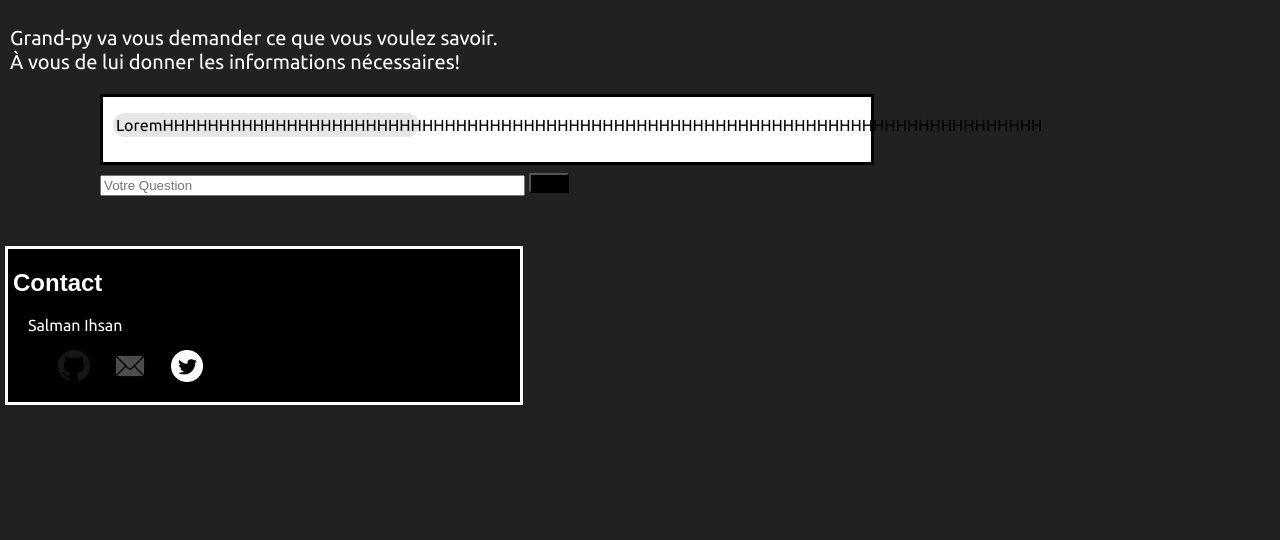
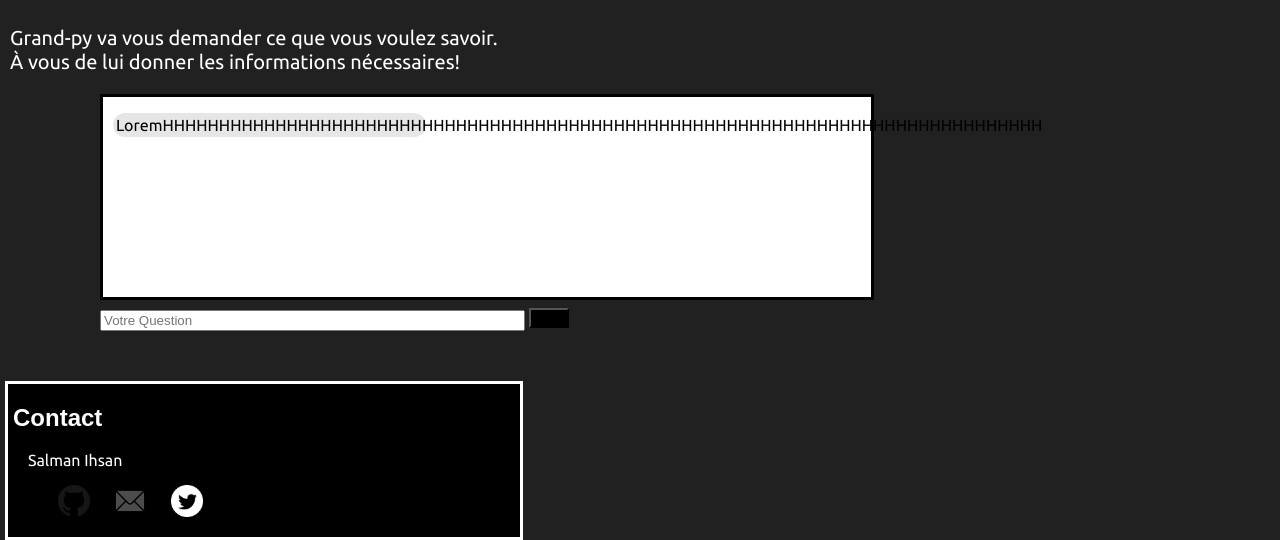
Before and after one commit to ihsan-salman/P7-GrandPy-Bot, a Flask app: page / in a window 1280 px wide. Shown: the part 164-704 px from the top of the page. Run offline with Flask 2, Linux system fonts and the light colour scheme.

Commit message:
css and html coding

```diff
--- a/GPbot_app/static/css/index.css
+++ b/GPbot_app/static/css/index.css
@@ -34,6 +34,7 @@ header
 #discussion
 {
 	border: solid;
+	height: 200px;
 	width: 60%;
 	margin-left: 100px;
 	margin-right: auto;
@@ -74,7 +75,6 @@ footer
 	margin-right: 5px;
 	border: solid;
 	width: 40%;
-
 }
 
 a
@@ -125,16 +125,18 @@ li
 	margin-right: 10px;
 	border-radius: 15px;
 	margin-left: 300px;
+	padding-right: 5px;
+	padding-left: 5px;
+
 }
 
 #answer
 {
 	background-color: #e6e6e6;
 	color: black;
-	display: inline-block;
 	padding: 3px;
 	border-radius: 15px;
-	width: 300px
+	width: 40%;
 }
 
 #text_input
@@ -142,3 +144,8 @@ li
 	margin-top: 10px;
 	margin-left: 100px;
 }
+
+.gngn
+{
+	width: 300px;
+}
```
